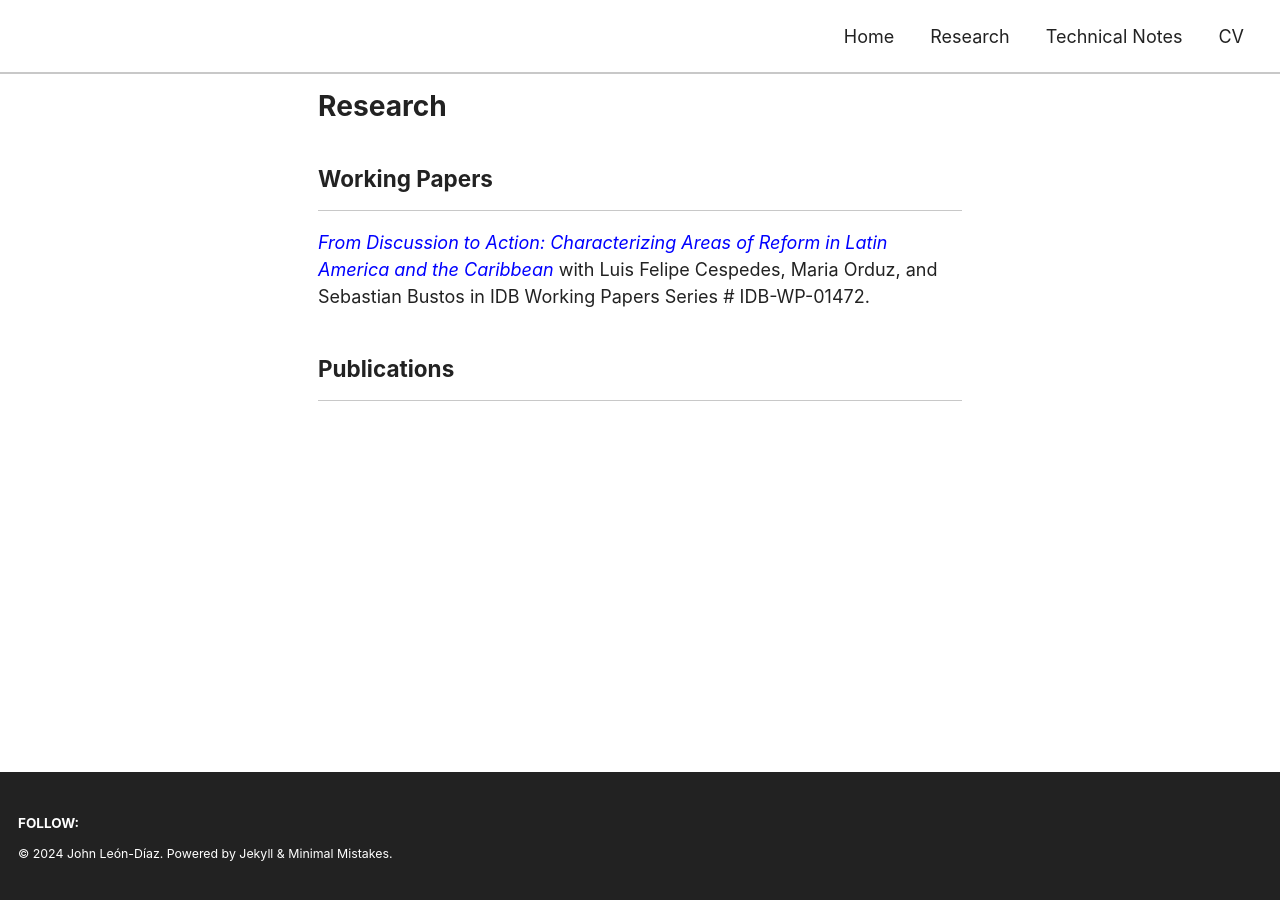
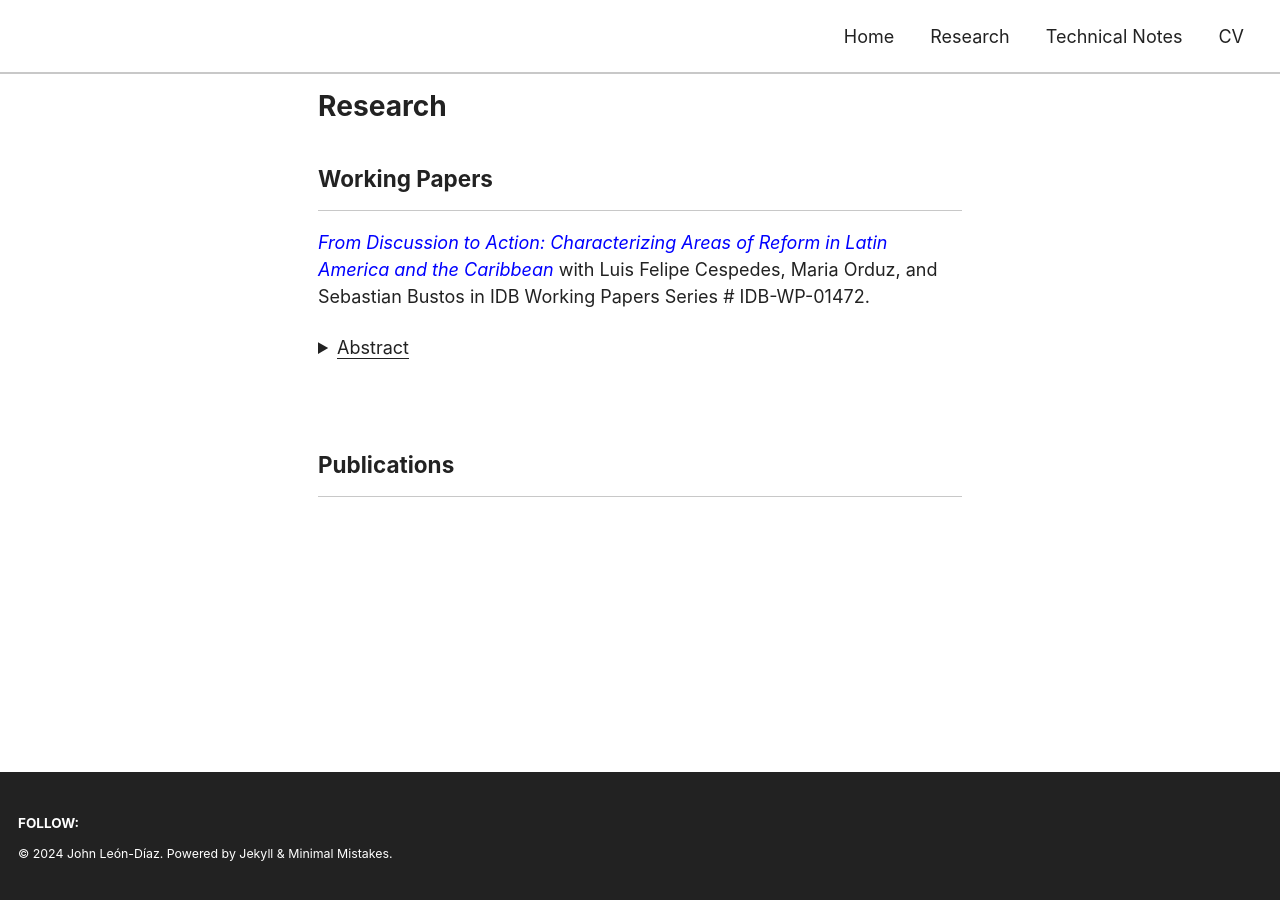
Before and after one commit to jleondia/jleondia.github.io, a Jekyll site: the page built from _pages/research.md, in a window 1280 px wide. Built offline with Jekyll 4.4.1, drawn with Linux system fonts in a browser that asks for light colours; cached includes are drawn as plain includes.

Commit message:
Update research.md

```diff
--- a/_pages/research.md
+++ b/_pages/research.md
@@ -12,6 +12,13 @@ comments: false
 
 [*From Discussion to Action: Characterizing Areas of Reform in Latin America and the Caribbean*](https://publications.iadb.org/en/discussion-action-characterizing-areas-reform-latin-america-and-caribbean) with Luis Felipe Cespedes, Maria Orduz, and Sebastian Bustos in IDB Working Papers Series # IDB-WP-01472.
 
+<details>
+    <summary><u>Abstract</u></summary><p>
+  Structural reforms modify the institutional and regulatory framework to foster economic growth and improve welfare. While initially linked to economic liberalization, the concept has expanded to encompass a more
+ comprehensive array of sector-specific interventions. However, the increased level of detail in these reforms presents significant challenges in accurately identifying the specific type of reform implemented by each country. In this study, we employ a comprehensive analysis of the policy discussions in Article IV Staff Reports of the International Monetary Fund to shed light on the dynamic nature of reforms and unveil regional disparities in reform priorities. The findings demonstrate a notable shift in Latin American and the Caribbean countries, where there is a growing emphasis on reforms that prioritize transparency, enhance institutional quality, advance education and healthcare systems, and strengthen safety nets.
+</p>
+</details> <br>
+
 
 ## Publications <!-- New line here... -->
 
```
